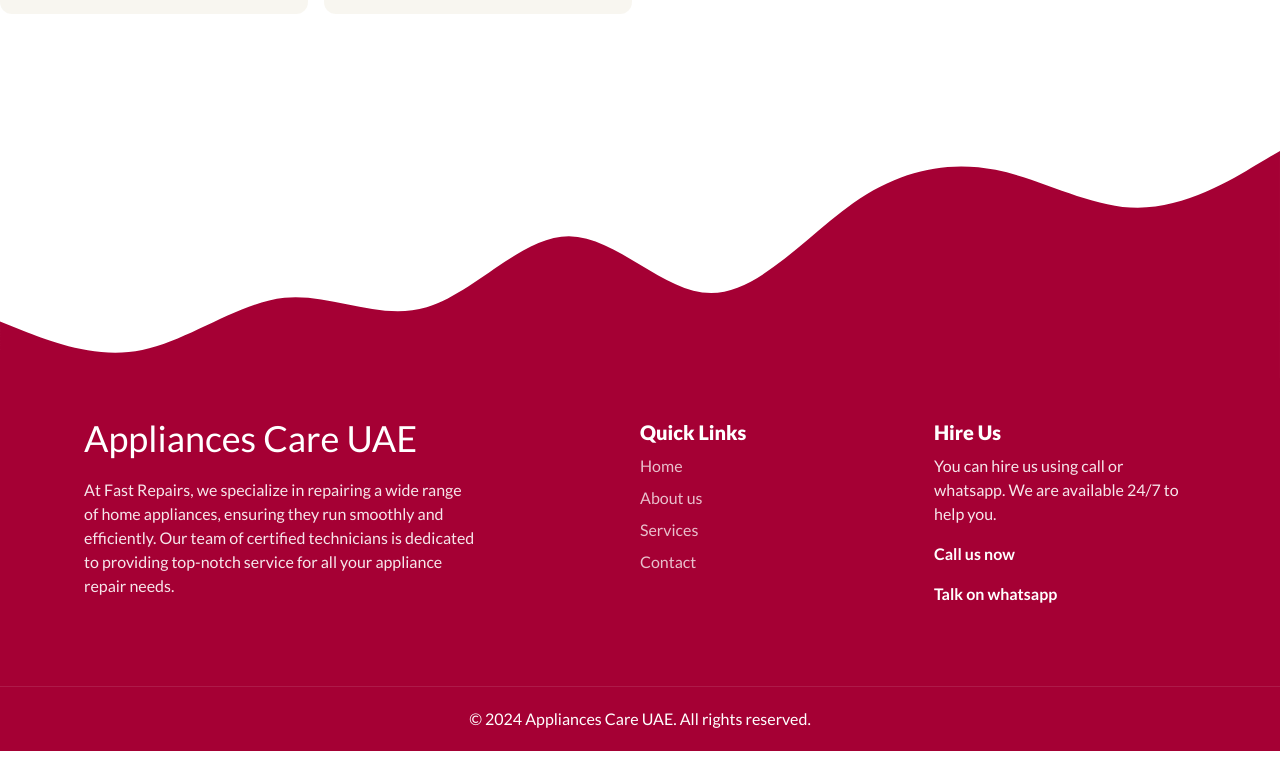
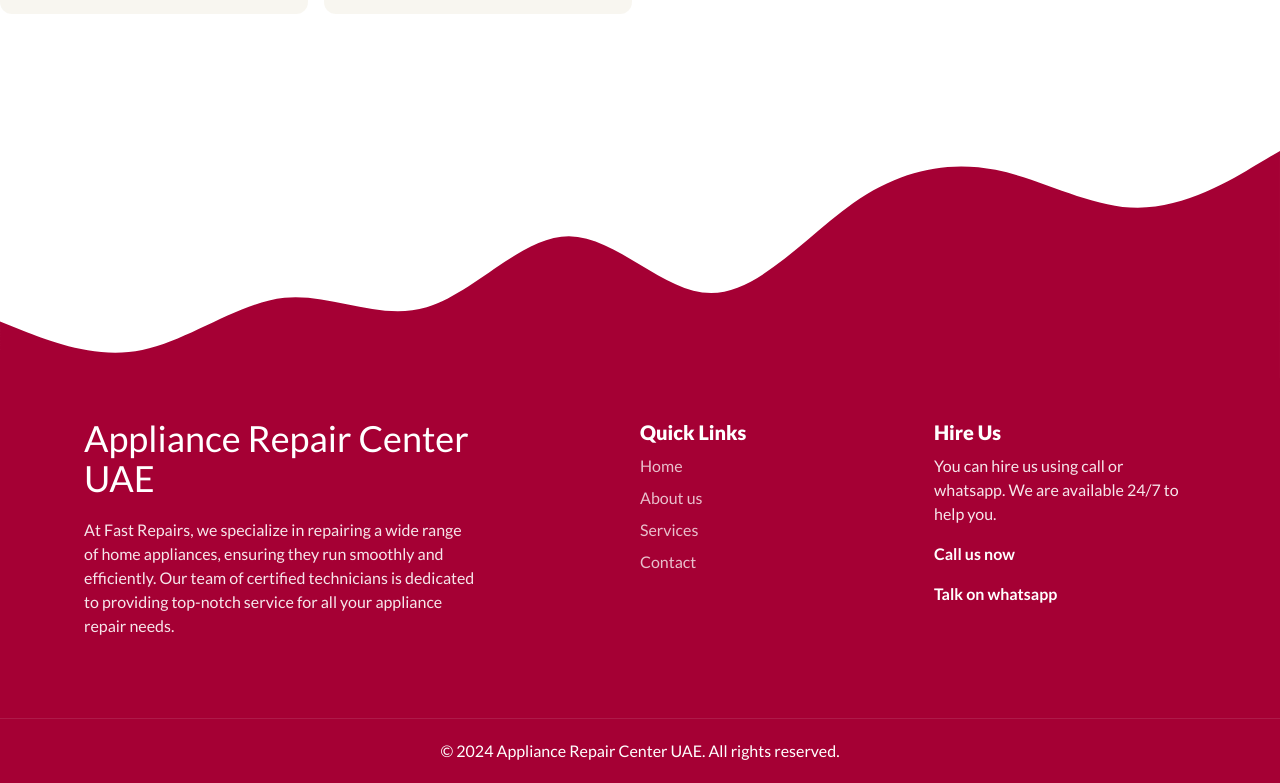
Before and after one commit to cyhammad/repair-site, a Next.js app: page /companies/lg in a window 1280 px wide. Shown: the part 6193-6976 px from the top of the page. Before the commit the page ends 6944 px from the top, so only its background shows below. Built offline with nearby package versions, Linux system fonts and the light colour scheme.

Commit message:
all done

```diff
--- a/src/components/AboutSection.jsx
+++ b/src/components/AboutSection.jsx
@@ -6,7 +6,7 @@ import { leftToRightVariants, rightToLeftVariants } from "@/lib/variants";
 import CallAndWhatsappButton from "./buttons/CallAndWhatsappButton";
 import { cn } from "@/lib/utils";
 
-export default function AboutSection({ company = "Appliances Care UAE" }) {
+export default function AboutSection({ company = "Appliance Repair Center UAE" }) {
   return (
     <div
       className="flex items-center justify-center w-full relative max-w-screen overflow-hidden"
--- a/src/components/CompaniesStrip.jsx
+++ b/src/components/CompaniesStrip.jsx
@@ -3,7 +3,7 @@
 import { cn } from "@/lib/utils";
 import { motion } from "framer-motion";
 
-export default function CompaniesStrip({ company = "Appliances Care UAE" }) {
+export default function CompaniesStrip({ company = "Appliance Repair Center UAE" }) {
   return (
     <div
       className={cn(
--- a/src/components/OneCallSection.jsx
+++ b/src/components/OneCallSection.jsx
@@ -5,7 +5,7 @@ import { motion } from "framer-motion";
 import CallAndWhatsappButton from "./buttons/CallAndWhatsappButton";
 import { cn } from "@/lib/utils";
 
-export default function OneCallSection({ company = "Appliances Care UAE" }) {
+export default function OneCallSection({ company = "Appliance Repair Center UAE" }) {
   return (
     <div
       className="flex items-center justify-center w-full flex-col px-5 max-w-screen overflow-hidden"
--- a/src/components/OurFeatures.jsx
+++ b/src/components/OurFeatures.jsx
@@ -4,7 +4,7 @@ import Image from "next/image";
 import { motion } from "framer-motion";
 import { leftToRightVariants, rightToLeftVariants } from "@/lib/variants";
 
-export default function OurFeatures({ company = "Appliances Care UAE" }) {
+export default function OurFeatures({ company = "Appliance Repair Center UAE" }) {
   return (
     <div className="flex items-center justify-center py-10 w-full max-w-screen overflow-hidden">
       <div className="flex flex-col max-w-7xl gap-10 px-5 items-center">
--- a/src/components/ServicesDetails.jsx
+++ b/src/components/ServicesDetails.jsx
@@ -2,13 +2,13 @@ import Image from "next/image";
 import CallAndWhatsappButton from "./buttons/CallAndWhatsappButton";
 import { cn } from "@/lib/utils";
 
-export default function ServicesDetails({ company = "Appliances Care UAE" }) {
+export default function ServicesDetails({ company = "Appliance Repair Center UAE" }) {
   return (
     <div className="w-full flex flex-col gap-10 items-center justify-center py-20">
       <div
         className={cn(
           "flex flex-col gap-5 bg-black/10 rounded-xl p-3 max-w-7xl px-5 justify-cente items-center",
-          company === "Appliances Care UAE" && "bg-primary/20",
+          company === "Appliance Repair Center UAE" && "bg-primary/20",
           company === "Bosch" && "bg-boschPrimary/20",
           company === "Siemens" && "bg-siemensPrimary/20",
           company === "Samsung" && "bg-samsungPrimary/20",
--- a/src/components/ServicesSection.jsx
+++ b/src/components/ServicesSection.jsx
@@ -8,7 +8,7 @@ import CallAndWhatsappButton from "./buttons/CallAndWhatsappButton";
 import { cn } from "@/lib/utils";
 import { phoneNumber } from "@/lib/phone";
 
-export function ServicesSection({ company = "Appliances Care UAE" }) {
+export function ServicesSection({ company = "Appliance Repair Center UAE" }) {
   const cards = [
     {
       description: "Washing Machine Repair",
--- a/src/components/SliderBanner.jsx
+++ b/src/components/SliderBanner.jsx
@@ -6,7 +6,7 @@ import { ImagesSlider } from "./ImagesSlider";
 import CallAndWhatsappButton from "./buttons/CallAndWhatsappButton";
 import { cn } from "@/lib/utils";
 
-export function SliderBanner({ company = "Appliances Care UAE" }) {
+export function SliderBanner({ company = "Appliance Repair Center UAE" }) {
   const images = ["/banner-1.jpg", "/banner-2.jpg", "/banner-3.jpg"];
   return (
     <ImagesSlider
--- a/src/components/footer/Footer.jsx
+++ b/src/components/footer/Footer.jsx
@@ -3,7 +3,7 @@
 import { cn } from "@/lib/utils";
 import Link from "next/link";
 
-export default function Footer({ company = "Appliances Care UAE" }) {
+export default function Footer({ company = "Appliance Repair Center UAE" }) {
   return (
     <footer className="w-full relative flex flex-col">
       <svg xmlns="http://www.w3.org/2000/svg" viewBox="0 0 1440 320">
@@ -39,7 +39,7 @@ export default function Footer({ company = "Appliances Care UAE" }) {
       >
         <div className="grid w-full max-w-6xl px-5 pt-10 pb-20 gap-8 sm:grid-cols-[1fr_0.5fr_0.5fr]">
           <div className="flex flex-col max-w-[75%] gap-5">
-            <h1 className="text-4xl">Appliances Care UAE</h1>
+            <h1 className="text-4xl">Appliance Repair Center UAE</h1>
             <span className="text-white/90">
               At Fast Repairs, we specialize in repairing a wide range of home
               appliances, ensuring they run smoothly and efficiently. Our team
@@ -108,8 +108,8 @@ export default function Footer({ company = "Appliances Care UAE" }) {
             </button>
           </div>
         </div>
-        <div className="border-t border-white/10 py-5 w-full flex items-center justify-center">
-          &copy; 2024 Appliances Care UAE. All rights reserved.
+        <div className="border-t border-white/10 py-5 w-full text-center px-5 flex items-center justify-center">
+          &copy; 2024 Appliance Repair Center UAE. All rights reserved.
         </div>
       </div>
     </footer>
--- a/src/components/header/Header.jsx
+++ b/src/components/header/Header.jsx
@@ -12,8 +12,8 @@ export default function Header() {
     <header className="flex flex-col items-center justify-center bg-white max-w-screen overflow-hidden fixed w-full z-50">
       <div className="flex flex-col w-full max-w-7xl px-5 md:pb-5">
         <div className="flex justify-between items-center py-5 md:py-0 md:items-end">
-          <Link href="/" className="flex text-2xl items-center">
-            Appliances Care UAE
+          <Link href="/" className="flex text-lg lg:text-2xl items-center">
+            Appliance Repair Center UAE
           </Link>
           <div className="flex md:hidden">
             <HeaderDropdown />
```
